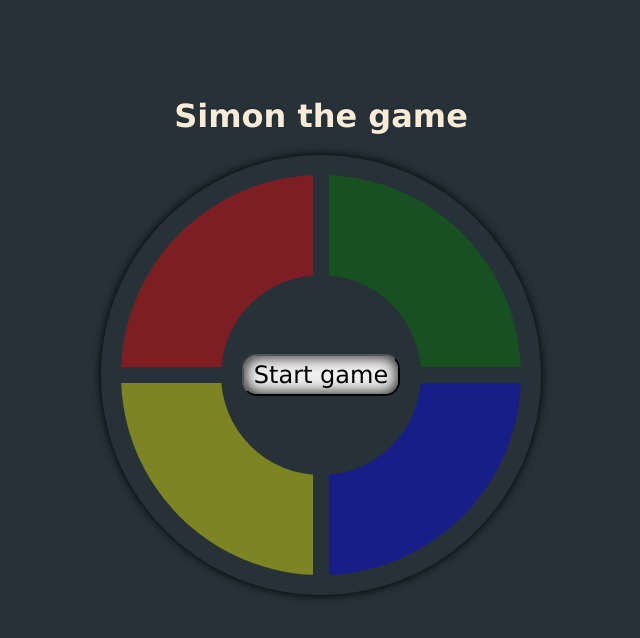
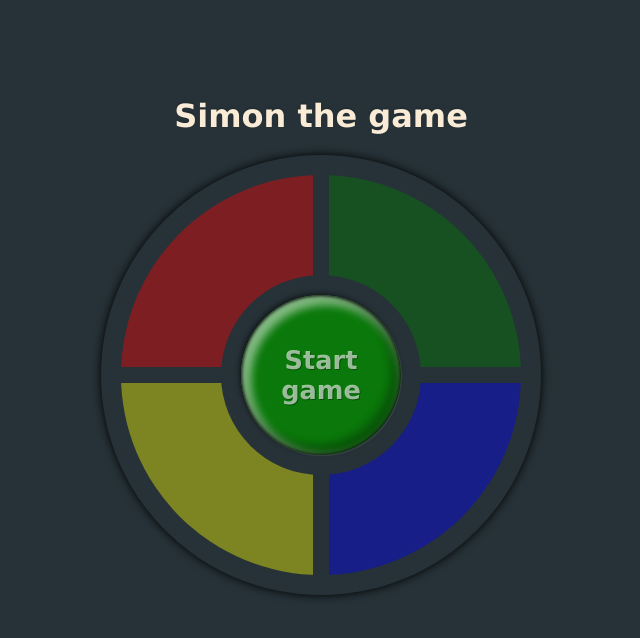
Before and after one commit to vetchinator/simon-the-game, a Vue app: page / in a window 1280 px wide. Shown: the top 638 px of the page, without its empty margins (319-959 px from the left). Built offline with nearby package versions, Linux system fonts and the light colour scheme.

Commit message:
Изменил кнопку start

```diff
--- a/src/public/App.vue
+++ b/src/public/App.vue
@@ -9,7 +9,7 @@
                 <div class="btn btn-green" :class="{ active : activeButton == 3 }" @click="handleBtnClick(3)" ontouchstart=""></div>
                 <div class="btn btn-blue" :class="{ active : activeButton == 4 }" @click="handleBtnClick(4)" ontouchstart=""></div>
                 <div class="center">
-                    <button v-if="!gameIsActive" @click="startgame()">Start game</button>
+                    <div class="btnStart" v-if="!gameIsActive" @click="startgame()">Start game</div>
                     <div v-else class="gameInfo">
                         <p>Your score: </p>
                         <div class="score">
@@ -128,7 +128,7 @@ export default {
 
         startgame() {
             this.message = '';
-            this.gameIsActive = true;
+            setTimeout(() => {this.gameIsActive = true;}, 200)
             this.generateSerie();
             this.displaySerie();
         },
@@ -147,6 +147,7 @@ export default {
                 let to = setTimeout(() => {
                     this.activeButton = this.series[i];
                     this.playSound(this.activeButton);
+
 
                     setTimeout(() => {
                         this.activeButton = null;
@@ -192,13 +193,48 @@ h1 {
 
 }
 
-button {
+/*button {
     margin: auto;
     padding: 5px 10px;
     border-radius: 15px;
     outline: none;
     box-shadow: inset 0 0 15px #000;
     font-size: 1.5rem;
+}*/
+
+.btnStart {
+    display: flex;
+    align-items: center;
+    margin: auto;
+    width: 80%;
+    height: 80%;
+    font-size: 1.6em;
+    font-weight: bold;
+    color: rgba(255,255,255,.6);
+    text-shadow: 1px 1px rgba(0,0,0,.3);
+    border-radius: 50%;
+     background: rgb(10,120,10);
+    box-shadow:
+    inset 0 0 3px 1px rgba(0,0,0,.8),
+    inset rgba(0,0,0,.3) -5px -5px 8px 5px,
+    inset rgba(255,255,255,.5) 5px 5px 8px 5px,
+    1px 1px 1px rgba(255,255,255,.1),
+    -2px -2px 5px rgba(0,0,0,.5);
+    transition: .2s;
+}
+.btnStart:hover {
+    color: rgba(255,255,255,.9);
+    background: rgb(20,130,20);
+}
+.btnStart:active {
+    background: rgb(0,110,0);
+    box-shadow:
+    inset 0 0 5px 3px rgba(0,0,0,.8),
+    inset rgba(0,0,0,.3) -5px -5px 8px 5px,
+    inset rgba(255,255,255,.5) 5px 5px 8px 5px,
+    1px 1px 1px rgba(255,255,255,.2),
+    -2px -2px 5px rgba(0,0,0,.5);
+    outline: none;
 }
 
 .center {
```
